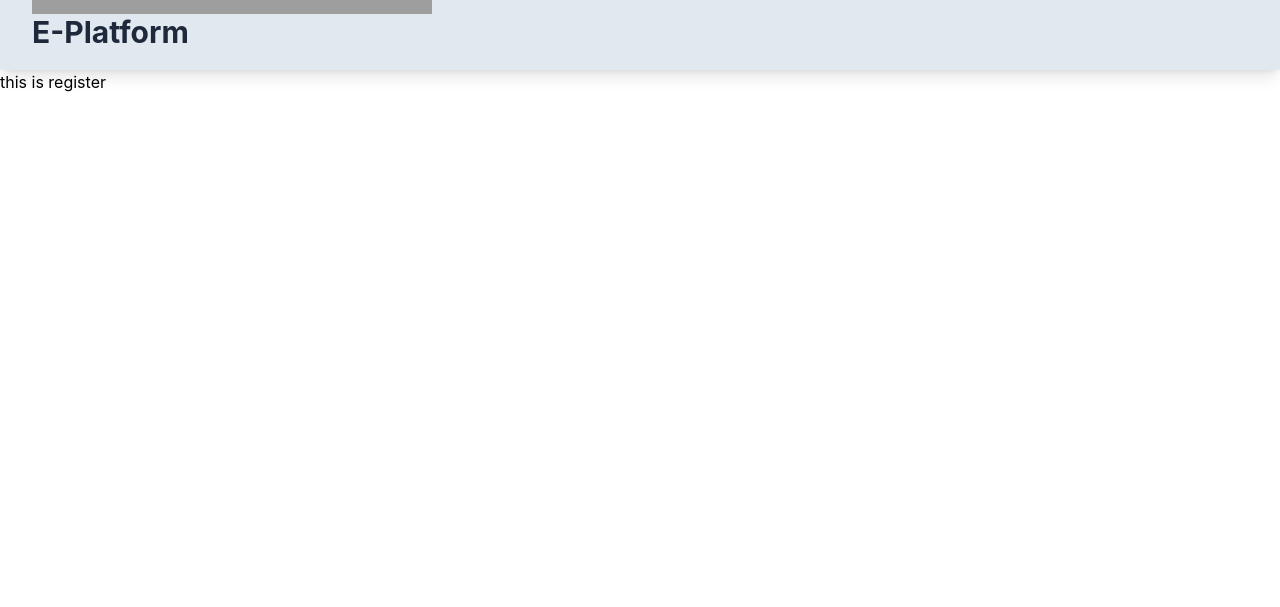
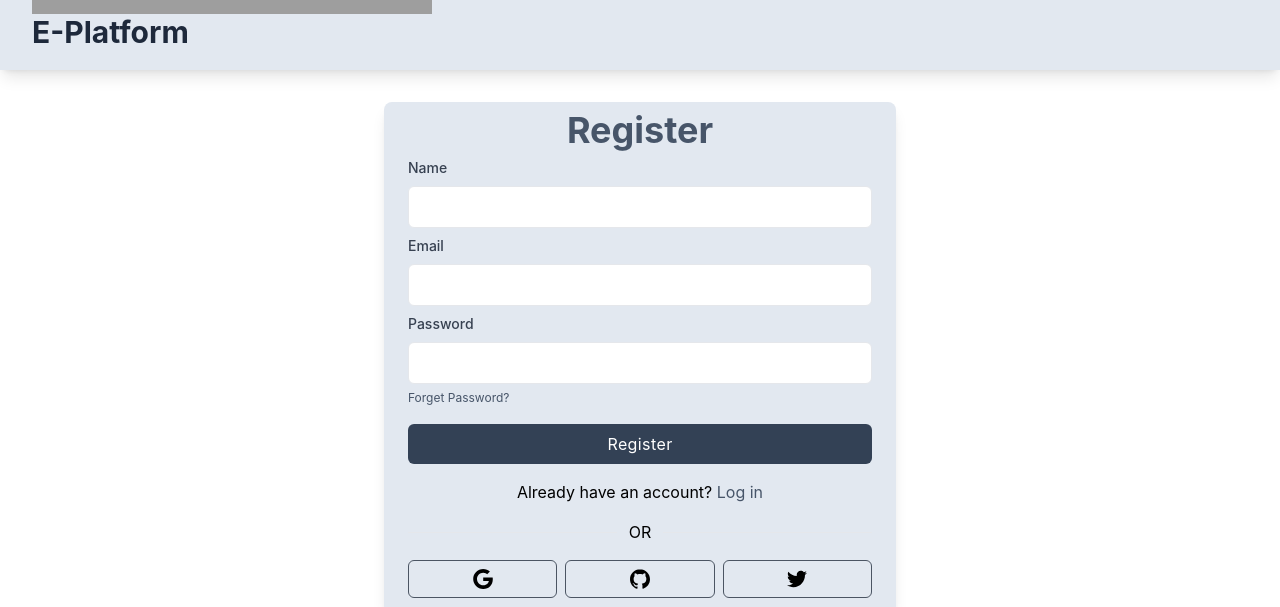
Before and after one commit to thesanchitadevi/e-platform-client, a React (Create React App) app: page /register in a window 1280 px wide. Shown: the part 306-913 px from the top of the page. Before the commit the page ends 800 px from the top, so only its background shows below. Built offline with nearby package versions, Linux system fonts and the light colour scheme; grey boxes are pictures that could not be loaded.

Commit message:
register page added

```diff
--- a/src/Components/Shared/Login/Login.js
+++ b/src/Components/Shared/Login/Login.js
@@ -1,10 +1,9 @@
 import React from 'react';
+import { Link } from 'react-router-dom';
 
 const Login = () => {
     return (
-        <div>
-            <h1>this is login</h1>
-        </div>
+        <div></div>
     );
 };
 
--- a/src/Components/Shared/Register/Register.js
+++ b/src/Components/Shared/Register/Register.js
@@ -1,9 +1,124 @@
 import React from 'react';
+import { Link } from 'react-router-dom';
 
 const Register = () => {
     return (
         <div>
-            <h1>this is register</h1>
+            <div className="flex flex-col items-center mt-8 sm:justify-center sm:pt-0">
+                <div className="w-full px-6  overflow-hidden bg-slate-200 shadow-lg sm:max-w-lg sm:rounded-lg">
+                    <div>
+                        <a href="/">
+                            <h3 className="text-4xl font-bold text-center text-slate-600 py-2">
+                                Register
+                            </h3>
+                        </a>
+                    </div>
+                    <form>
+                        <div>
+                            <label
+                                htmlFor="name"
+                                className="block text-sm font-medium text-gray-700 undefined"
+                            >
+                                Name
+                            </label>
+                            <div className="flex flex-col items-start">
+                                <input
+                                    type="text"
+                                    name="name"
+                                    className="block w-full px-4 py-2 mt-2 text-slate-700 bg-white border rounded-md focus:border-slate-400 focus:ring-slate-300 focus:outline-none focus:ring focus:ring-opacity-40"
+                                />
+                            </div>
+                        </div>
+                        <div className="mt-2">
+                            <label
+                                htmlFor="email"
+                                className="block text-sm font-medium text-gray-700 undefined"
+                            >
+                                Email
+                            </label>
+                            <div className="flex flex-col items-start">
+                                <input
+                                    type="email" name="email"
+                                    className="block w-full px-4 py-2 mt-2 text-slate-700 bg-white border rounded-md focus:border-slate-400 focus:ring-slate-300 focus:outline-none focus:ring focus:ring-opacity-40"
+                                />
+                            </div>
+                        </div>
+                        <div className="mt-2">
+                            <label
+                                htmlFor="password"
+                                className="block text-sm font-medium text-gray-700 undefined"
+                            >
+                                Password
+                            </label>
+                            <div className="flex flex-col items-start">
+                                <input
+                                    type="password" name="password"
+                                    className="block w-full px-4 py-2 mt-2 text-slate-700 bg-white border rounded-md focus:border-slate-400 focus:ring-slate-300 focus:outline-none focus:ring focus:ring-opacity-40"
+                                />
+                            </div>
+                        </div>
+                        <Link
+                            href="#"
+                            className="text-xs text-slate-600 hover:underline"
+                        >
+                            Forget Password?
+                        </Link>
+                        <div className="flex items-center mt-4">
+                            <button className="w-full px-4 py-2 tracking-wide text-white transition-colors duration-200 transform bg-slate-700 rounded-md hover:bg-slate-600 focus:outline-none focus:bg-slate-600">
+                                Register
+                            </button>
+                        </div>
+                    </form>
+                    <div className="mt-4 text-grey-600 text-center">
+                        Already have an account?{" "}
+                        <span>
+                            <Link className="text-slate-600 hover:underline" to='/login'>
+                                Log in
+                            </Link>
+                        </span>
+                    </div>
+                    <div className="flex items-center w-full my-4">
+                        <hr className="w-full" />
+                        <p className="px-3 ">OR</p>
+                        <hr className="w-full" />
+                    </div>
+                    <div className="flex my-4 gap-x-2">
+                        <button
+                            name='google'
+                            type="button"
+                            className="flex items-center justify-center w-full p-2 border border-gray-600 rounded-md focus:ring-2 focus:ring-offset-1 focus:ring-violet-600"
+                        >
+                            <svg
+                                xmlns="http://www.w3.org/2000/svg"
+                                viewBox="0 0 32 32"
+                                className="w-5 h-5 fill-current"
+                            >
+                                <path d="M16.318 13.714v5.484h9.078c-0.37 2.354-2.745 6.901-9.078 6.901-5.458 0-9.917-4.521-9.917-10.099s4.458-10.099 9.917-10.099c3.109 0 5.193 1.318 6.38 2.464l4.339-4.182c-2.786-2.599-6.396-4.182-10.719-4.182-8.844 0-16 7.151-16 16s7.156 16 16 16c9.234 0 15.365-6.49 15.365-15.635 0-1.052-0.115-1.854-0.255-2.651z"></path>
+                            </svg>
+                        </button>
+                        <button
+                            name='github'
+                            className="flex items-center justify-center w-full p-2 border border-gray-600 rounded-md focus:ring-2 focus:ring-offset-1 focus:ring-violet-600">
+                            <svg
+                                xmlns="http://www.w3.org/2000/svg"
+                                viewBox="0 0 32 32"
+                                className="w-5 h-5 fill-current"
+                            >
+                                <path d="M16 0.396c-8.839 0-16 7.167-16 16 0 7.073 4.584 13.068 10.937 15.183 0.803 0.151 1.093-0.344 1.093-0.772 0-0.38-0.009-1.385-0.015-2.719-4.453 0.964-5.391-2.151-5.391-2.151-0.729-1.844-1.781-2.339-1.781-2.339-1.448-0.989 0.115-0.968 0.115-0.968 1.604 0.109 2.448 1.645 2.448 1.645 1.427 2.448 3.744 1.74 4.661 1.328 0.14-1.031 0.557-1.74 1.011-2.135-3.552-0.401-7.287-1.776-7.287-7.907 0-1.751 0.62-3.177 1.645-4.297-0.177-0.401-0.719-2.031 0.141-4.235 0 0 1.339-0.427 4.4 1.641 1.281-0.355 2.641-0.532 4-0.541 1.36 0.009 2.719 0.187 4 0.541 3.043-2.068 4.381-1.641 4.381-1.641 0.859 2.204 0.317 3.833 0.161 4.235 1.015 1.12 1.635 2.547 1.635 4.297 0 6.145-3.74 7.5-7.296 7.891 0.556 0.479 1.077 1.464 1.077 2.959 0 2.14-0.020 3.864-0.020 4.385 0 0.416 0.28 0.916 1.104 0.755 6.4-2.093 10.979-8.093 10.979-15.156 0-8.833-7.161-16-16-16z"></path>
+                            </svg>
+                        </button>
+                        <button className="flex items-center justify-center w-full p-2 border border-gray-600 rounded-md focus:ring-2 focus:ring-offset-1 focus:ring-violet-600">
+                            <svg
+                                xmlns="http://www.w3.org/2000/svg"
+                                viewBox="0 0 32 32"
+                                className="w-5 h-5 fill-current"
+                            >
+                                <path d="M31.937 6.093c-1.177 0.516-2.437 0.871-3.765 1.032 1.355-0.813 2.391-2.099 2.885-3.631-1.271 0.74-2.677 1.276-4.172 1.579-1.192-1.276-2.896-2.079-4.787-2.079-3.625 0-6.563 2.937-6.563 6.557 0 0.521 0.063 1.021 0.172 1.495-5.453-0.255-10.287-2.875-13.52-6.833-0.568 0.964-0.891 2.084-0.891 3.303 0 2.281 1.161 4.281 2.916 5.457-1.073-0.031-2.083-0.328-2.968-0.817v0.079c0 3.181 2.26 5.833 5.26 6.437-0.547 0.145-1.131 0.229-1.724 0.229-0.421 0-0.823-0.041-1.224-0.115 0.844 2.604 3.26 4.5 6.14 4.557-2.239 1.755-5.077 2.801-8.135 2.801-0.521 0-1.041-0.025-1.563-0.088 2.917 1.86 6.36 2.948 10.079 2.948 12.067 0 18.661-9.995 18.661-18.651 0-0.276 0-0.557-0.021-0.839 1.287-0.917 2.401-2.079 3.281-3.396z"></path>
+                            </svg>
+                        </button>
+                    </div>
+                </div>
+            </div>
         </div>
     );
 };
```
